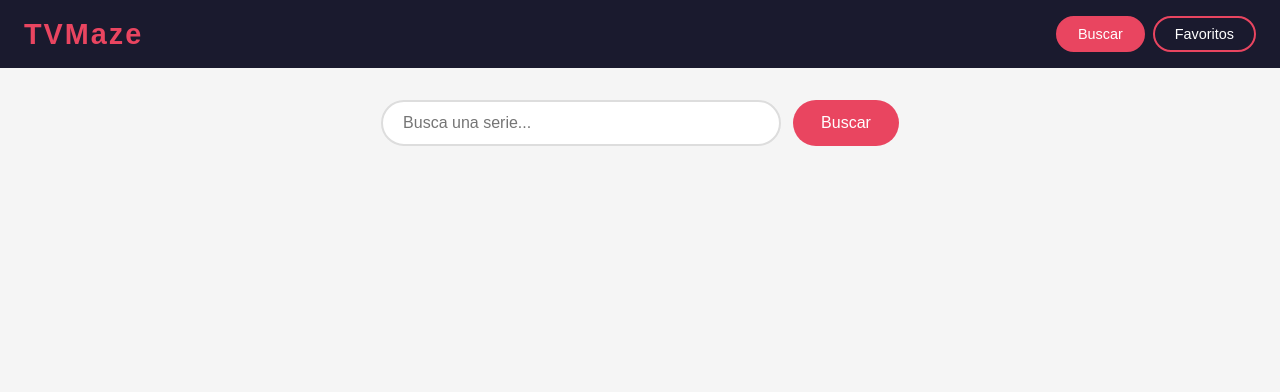
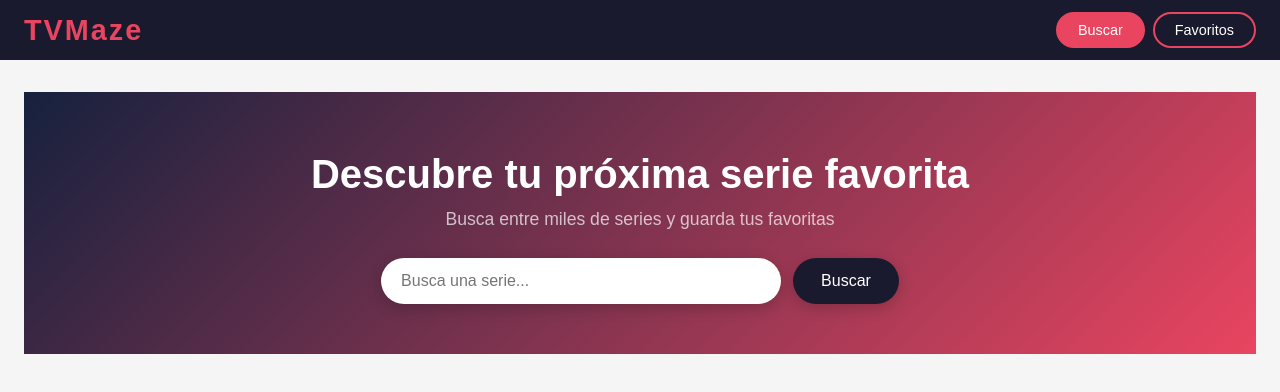
Before and after one commit to Mar-Torres-Searle/TVMaze_PracticaParcial, a React (Vite) app: page / in a window 1280 px wide. Shown: the top 392 px of the page. Built offline with nearby package versions, Linux system fonts and the light colour scheme.

Commit message:
actualización página principal

```diff
--- a/src/App.css
+++ b/src/App.css
@@ -7,7 +7,7 @@
 /* ── HEADER Y NAV ── */
 .header {
   background-color: #1a1a2e;
-  padding: 16px 24px;
+  padding: 12px 24px;
   display: flex;
   align-items: center;
   justify-content: space-between;
@@ -49,22 +49,40 @@
   padding: 32px 24px;
 }
 
+.hero {
+  text-align: center;
+  padding: 60px 24px 50px 24px;
+  background: linear-gradient(135deg, #16213e 0%, #e94560 100%);
+  margin-bottom: 32px;
+}
+
+.hero h2 {
+  font-size: 2.5rem;
+  color: white;
+  margin-bottom: 12px;
+}
+
+.hero p {
+  font-size: 1.1rem;
+  color: rgba(255,255,255,0.7);
+  margin-bottom: 28px;
+}
+
 /* ── BUSCADOR ── */
 .buscador {
   display: flex;
   gap: 12px;
   justify-content: center;
-  margin-bottom: 40px;
 }
 
 .buscador input {
   width: 400px;
-  padding: 12px 20px;
-  border: 2px solid #ddd;
+  padding: 14px 20px;
+  border: none;
   border-radius: 25px;
   font-size: 1rem;
   outline: none;
-  transition: border-color 0.2s;
+  box-shadow: 0 4px 15px rgba(0,0,0,0.2);
 }
 
 .buscador input:focus {
@@ -72,25 +90,46 @@
 }
 
 .buscador button {
-  padding: 12px 28px;
-  background-color: #e94560;
+  padding: 14px 28px;
+  background-color: #1a1a2e;
   color: white;
   border: none;
   border-radius: 25px;
   font-size: 1rem;
   cursor: pointer;
   transition: background-color 0.2s;
+  box-shadow: 0 4px 15px rgba(0,0,0,0.2);
 }
 
 .buscador button:hover {
-  background-color: #c73652;
+  background-color: #0f0f1a;
 }
 
 /* ── GRID DE TARJETAS ── */
 .lista-series {
   display: grid;
-  grid-template-columns: repeat(auto-fill, minmax(160px, 1fr));
+  grid-template-columns: repeat(auto-fill, minmax(200px, 1fr));
   gap: 20px;
+  padding: 0 24px;
+}
+
+/* ── FAVORITOS HOME ── */
+.seccion-titulo {
+  font-size: 1.4rem;
+  color: #1a1a2e;
+  padding: 24px 24px 16px 24px;
+  border-left: 4px solid #e94560;
+}
+
+.favoritos-home {
+  margin-top: 20px;
+  border-top: 3px solid #ddd;
+  padding-top: 24px;
+}
+.favoritos-home h2 {
+  font-size: 1.4rem;
+  color: #1a1a2e;
+  margin-bottom: 20px;
 }
 
 /* ── TARJETA ── */
--- a/src/App.jsx
+++ b/src/App.jsx
@@ -61,8 +61,19 @@ function App() {
       </header>
       {pestanaActiva === 'buscar' && (
         <main className="contenedor">
-          <Buscador onBuscar={handleBuscar} />
+          <div className="hero">
+            <h2>Descubre tu próxima serie favorita</h2>
+            <p>Busca entre miles de series y guarda tus favoritas</p>
+            <Buscador onBuscar={handleBuscar} />
+          </div>
+          {series.length > 0 && <h2 className="seccion-titulo">Resultados de búsqueda</h2>}
           <ListaSeries series={series} onSeleccionar={handleSeleccionar} />
+          {favoritos.length > 0 && (
+            <div className="favoritos-home">
+              <h2 className="seccion-titulo">Mis favoritos</h2>
+              <Favoritos favoritos={favoritos} onSeleccionar={handleSeleccionar} />
+            </div>
+          )}
         </main>
       )}
       {pestanaActiva === 'favoritos' && (
--- a/src/components/Favoritos.jsx
+++ b/src/components/Favoritos.jsx
@@ -7,7 +7,6 @@ function Favoritos({ favoritos, onSeleccionar }) {
 
     return (
         <section className="favoritos">
-            <h2>Mis favoritos</h2>
             <div className="lista-series">
             {favoritos.map((serie) => (
                 <TarjetaSerie
```
